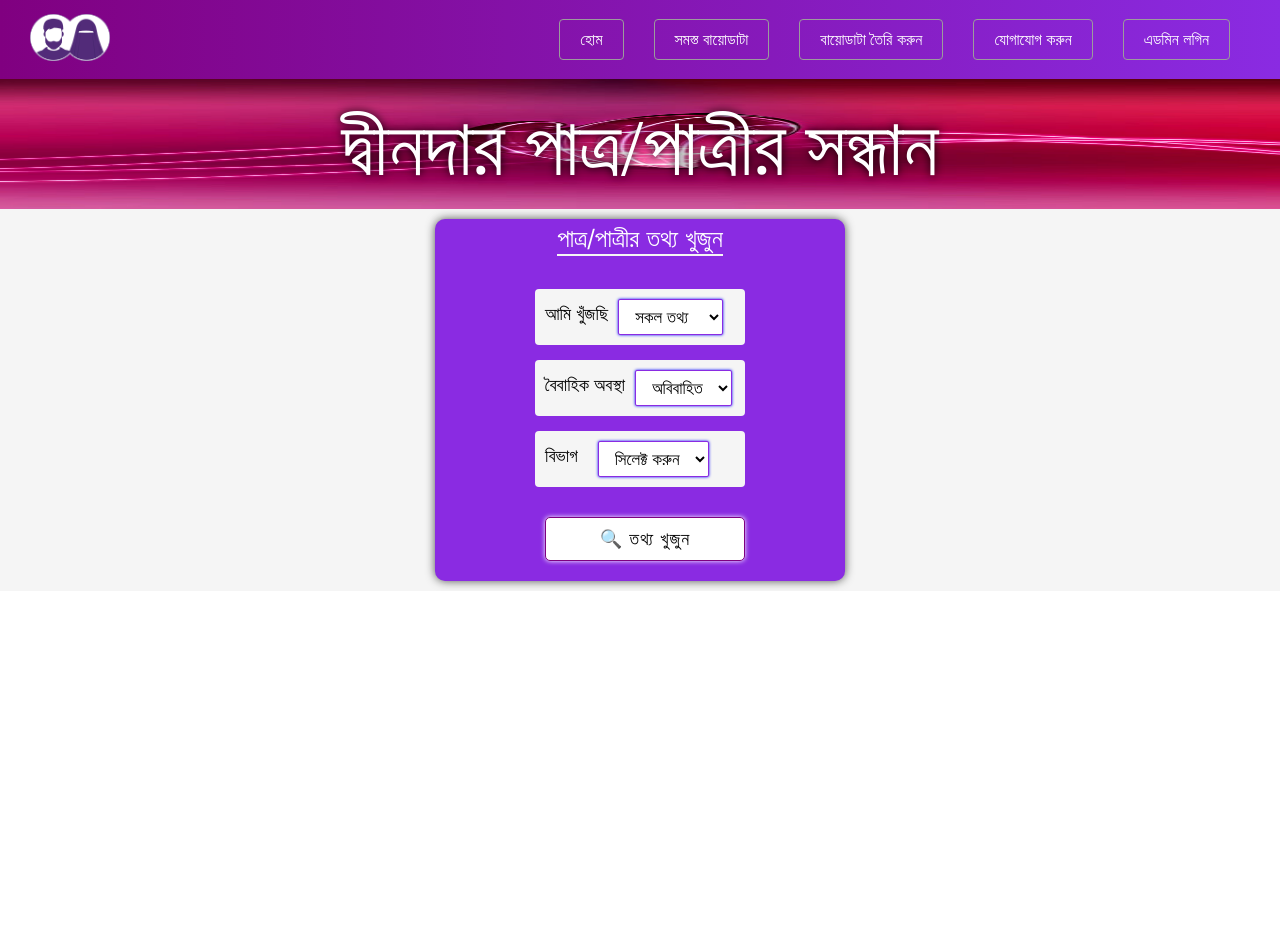
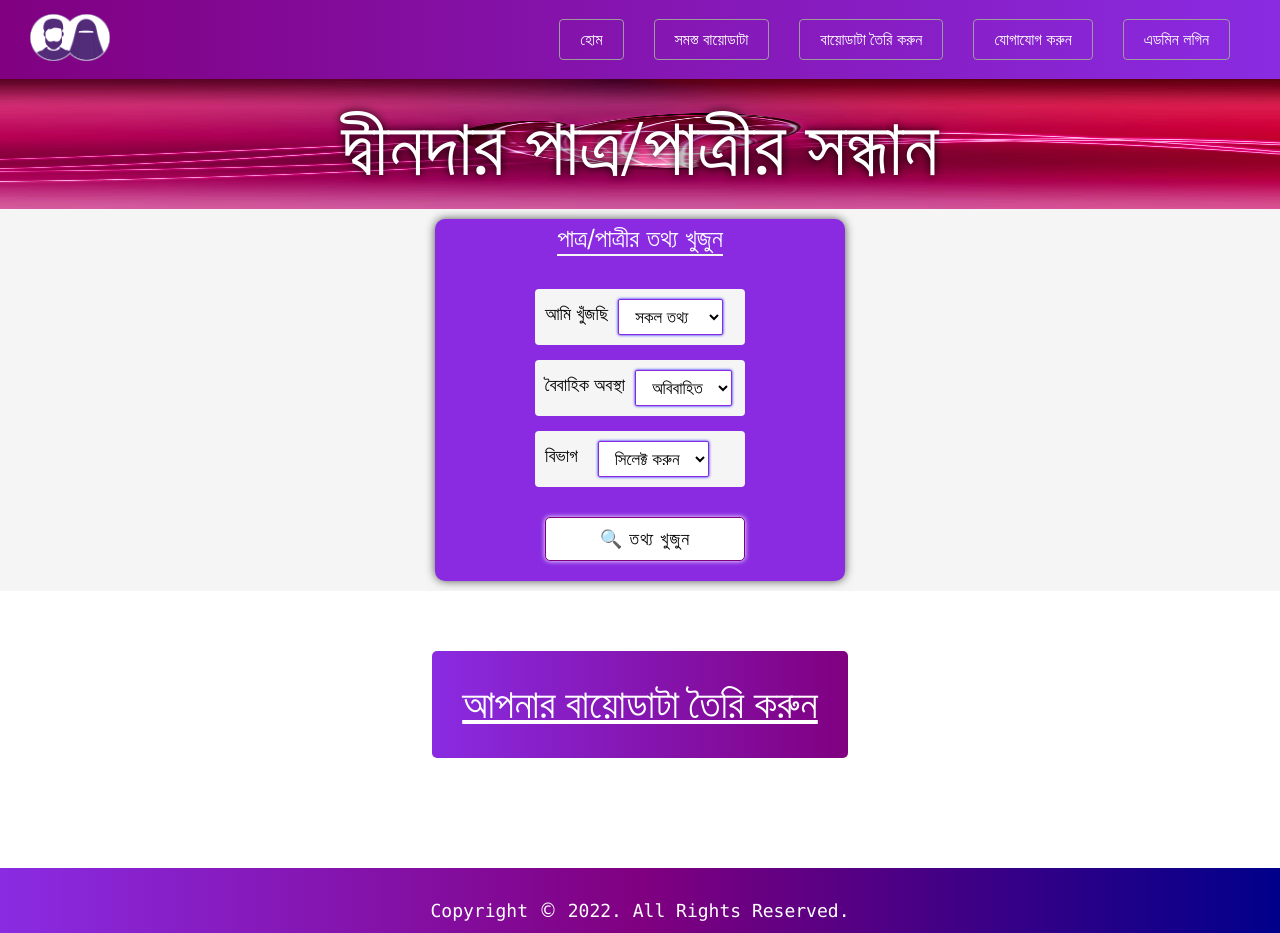
Before and after one commit to ArifBillah6482/Dindar-PatroPatri, a React (Create React App) app: page / in a window 1280 px wide. Shown: the top 933 px of the page. Before the commit the page ends 800 px from the top, so only its background shows below. Built offline with nearby package versions, Linux system fonts and the light colour scheme.

Commit message:
Update index.jsx

```diff
--- a/src/components/Home/index.jsx
+++ b/src/components/Home/index.jsx
@@ -85,6 +85,88 @@ export default function Home() {
         </form>
       </div>
       {/*  */}
+      {/*  */}
+      <div
+        className="div3"
+        style={{
+          marginTop: "50px",
+          marginBottom: "10px",
+          width: "100%",
+          textAlign: "center",
+          padding: "10px",
+        }}
+      >
+        <div
+          style={{
+            display: "flex",
+            justifyContent: "center",
+          }}
+        >
+          <a
+            style={{
+              padding: "30px",
+              background: "linear-gradient(to right, blueviolet, purple)",
+              width: "max-content",
+              fontSize: "40px",
+              color: "white",
+              fontFamily: "SolaimanLipi",
+              borderRadius: "5px",
+              textDecoration: "underline",
+              cursor: "pointer",
+            }}
+            href="https://dindar-patropatri-form.netlify.app"
+          >
+            আপনার বায়োডাটা তৈরি করুন
+          </a>
+        </div>
+      </div>
+      {/*  */}
+      {/*  */}
+      <div
+        className="div5"
+        style={{
+          marginTop: "100px",
+          background: "linear-gradient(to right, blueviolet, purple, darkblue)",
+          padding: "20px",
+          textAlign: "center",
+          width: "100%",
+        }}
+      >
+        <footer style={{ color: "white" }}>
+          <p
+            style={{
+              padding: "10px 0",
+              fontSize: "18px",
+              fontFamily: "consolas",
+            }}
+          >
+            Copyright <span style={{ fontSize: "20px" }}>©</span> 2022. All
+            Rights Reserved.
+          </p>
+          <span
+            style={{
+              padding: "10px 0",
+              fontSize: "18px",
+              fontFamily: "consolas",
+            }}
+          >
+            {" "}
+            Developer:-
+          </span>{" "}
+          <span>
+            <a
+              style={{
+                color: "white",
+                fontSize: "18px",
+                fontFamily: "consolas",
+              }}
+              href="https://facebook.com/arifbillah64"
+            >
+              Arif Billah
+            </a>
+          </span>
+        </footer>
+      </div>
     </div>
   );
 }
```
